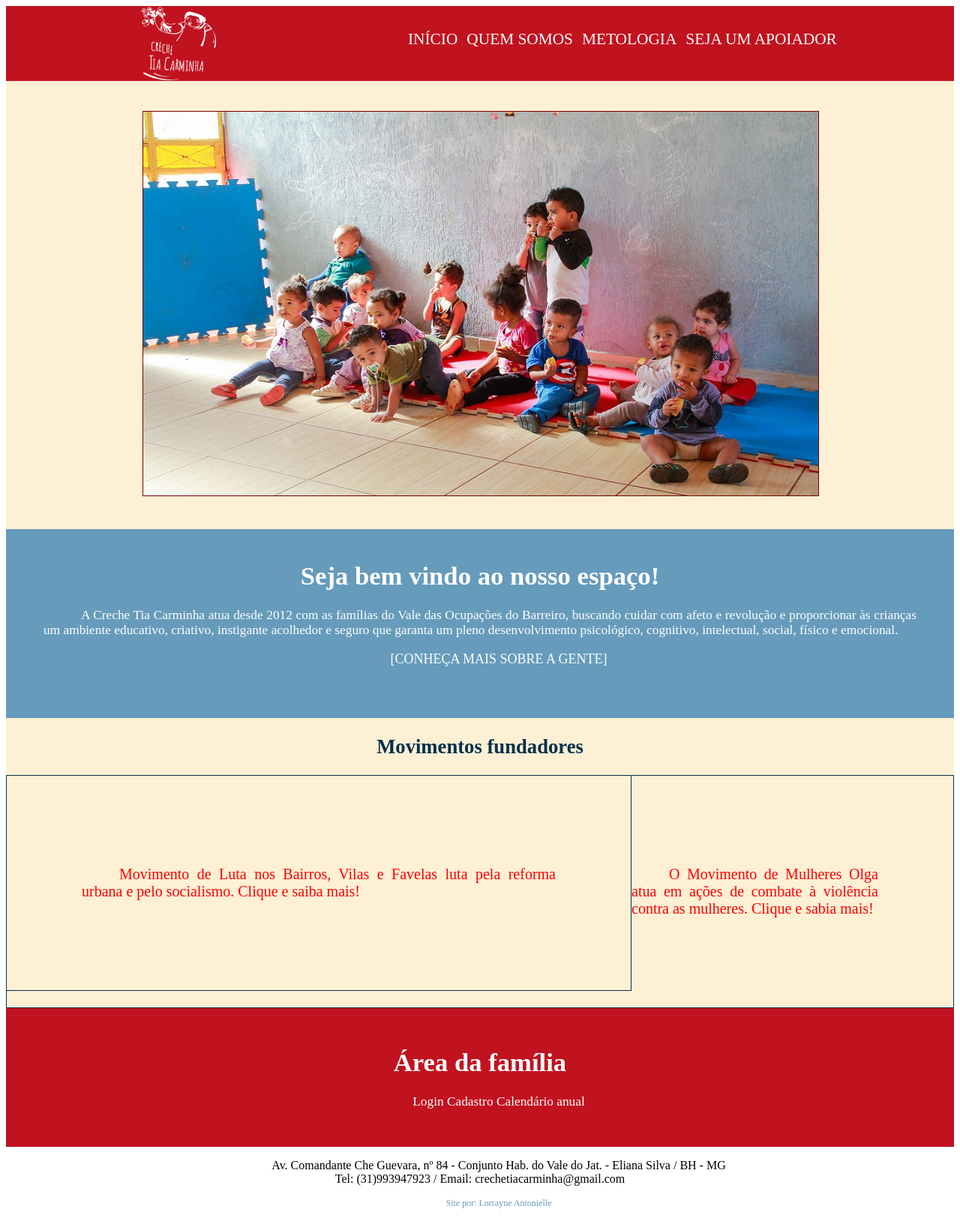
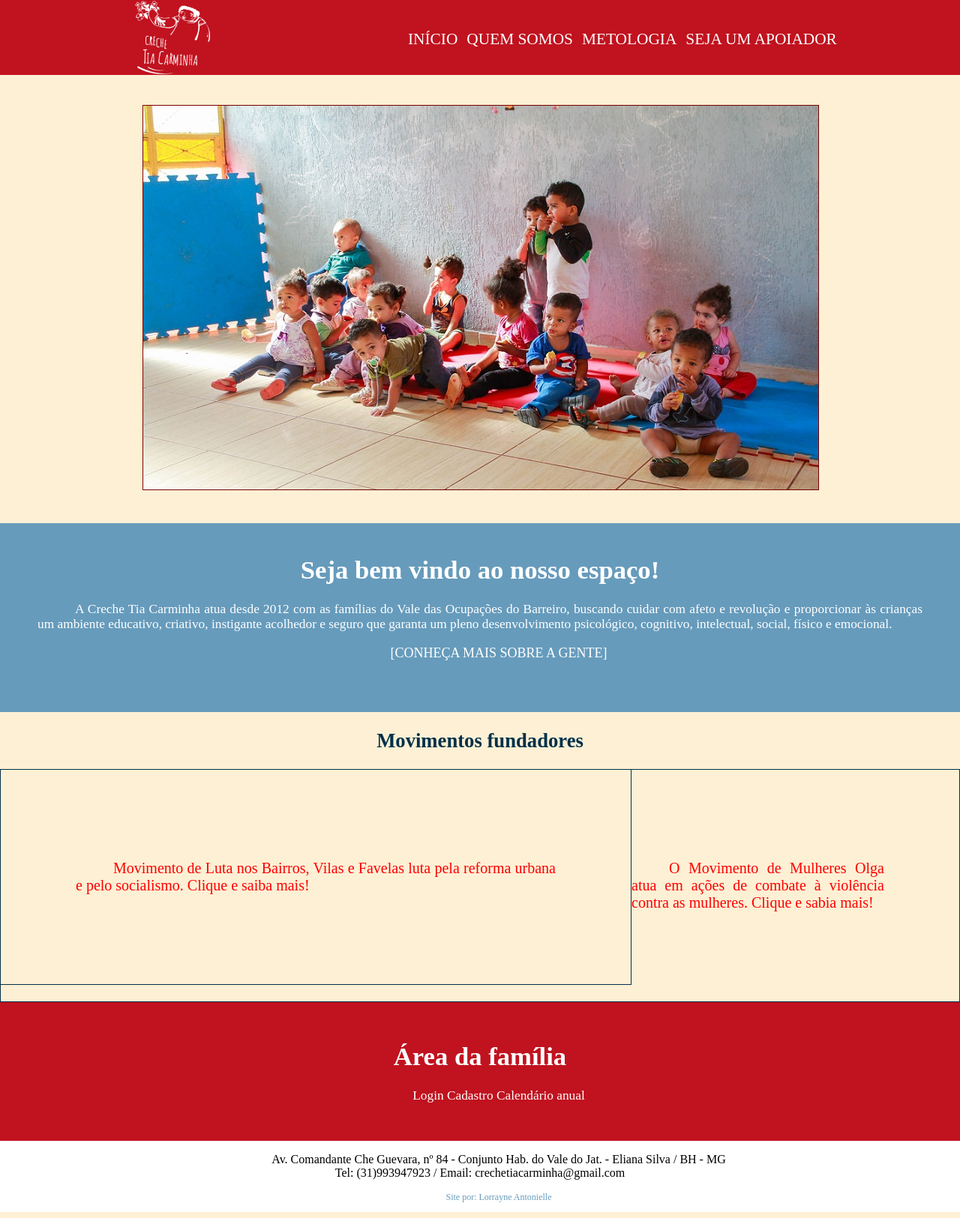
Before and after one commit to lorrayneantonielle/Site-creche, a PHP site: page / in a window 1280 px wide. Shown: the whole page at 75% size. Run offline with PHP 8.4, Linux system fonts and the light colour scheme; some web fonts are replaced.

Commit message:
alterando a margem

```diff
--- a/assets/css/estilo.css
+++ b/assets/css/estilo.css
@@ -4,6 +4,11 @@
 
 @font-face{
 	Font-family: 'FonteLogo';
+}
+
+body{
+	margin: 0px;
+	padding: 0px;
 }
 
 div#interface{
```
